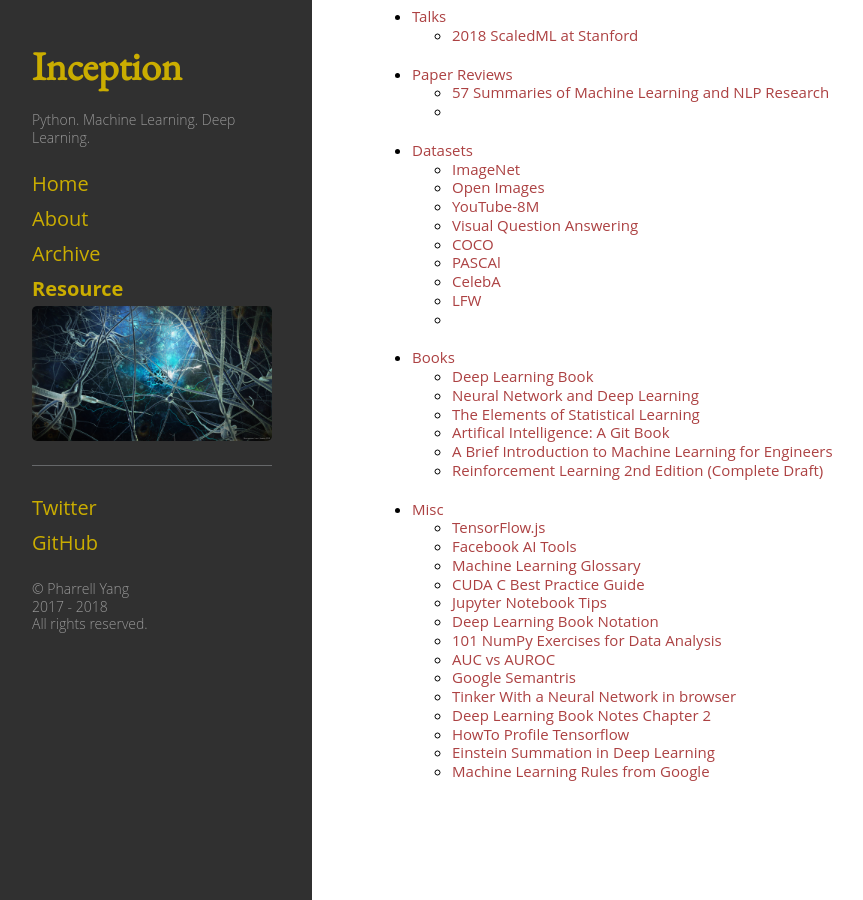
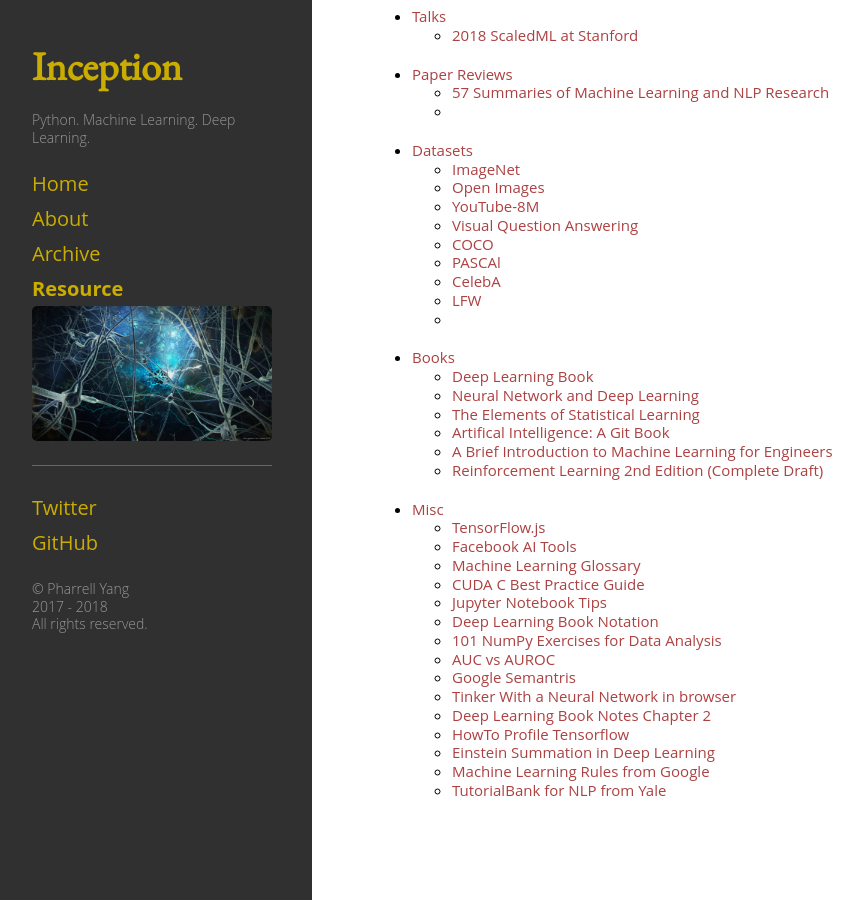
Before and after one commit to pharrellyhy/pharrellyhy.github.io.bakcup, a Jekyll site: the page built from resource.md, in a window 1280 px wide and 900 px high, scrolled down 2197 px. Shown: the whole window, without its empty margins (8-871 px from the left). Built offline with Jekyll 4.4.1, drawn with Linux system fonts in a browser that asks for light colours.

Commit message:
updates resource

```diff
--- a/_data/nav.yml
+++ b/_data/nav.yml
@@ -420,3 +420,6 @@
 
     - title: "Machine Learning Rules from Google"
       url: "https://developers.google.com/machine-learning/rules-of-ml/"
+
+    - title: "TutorialBank for NLP from Yale"
+      url: "http://tangra.cs.yale.edu/newaan/"
```
